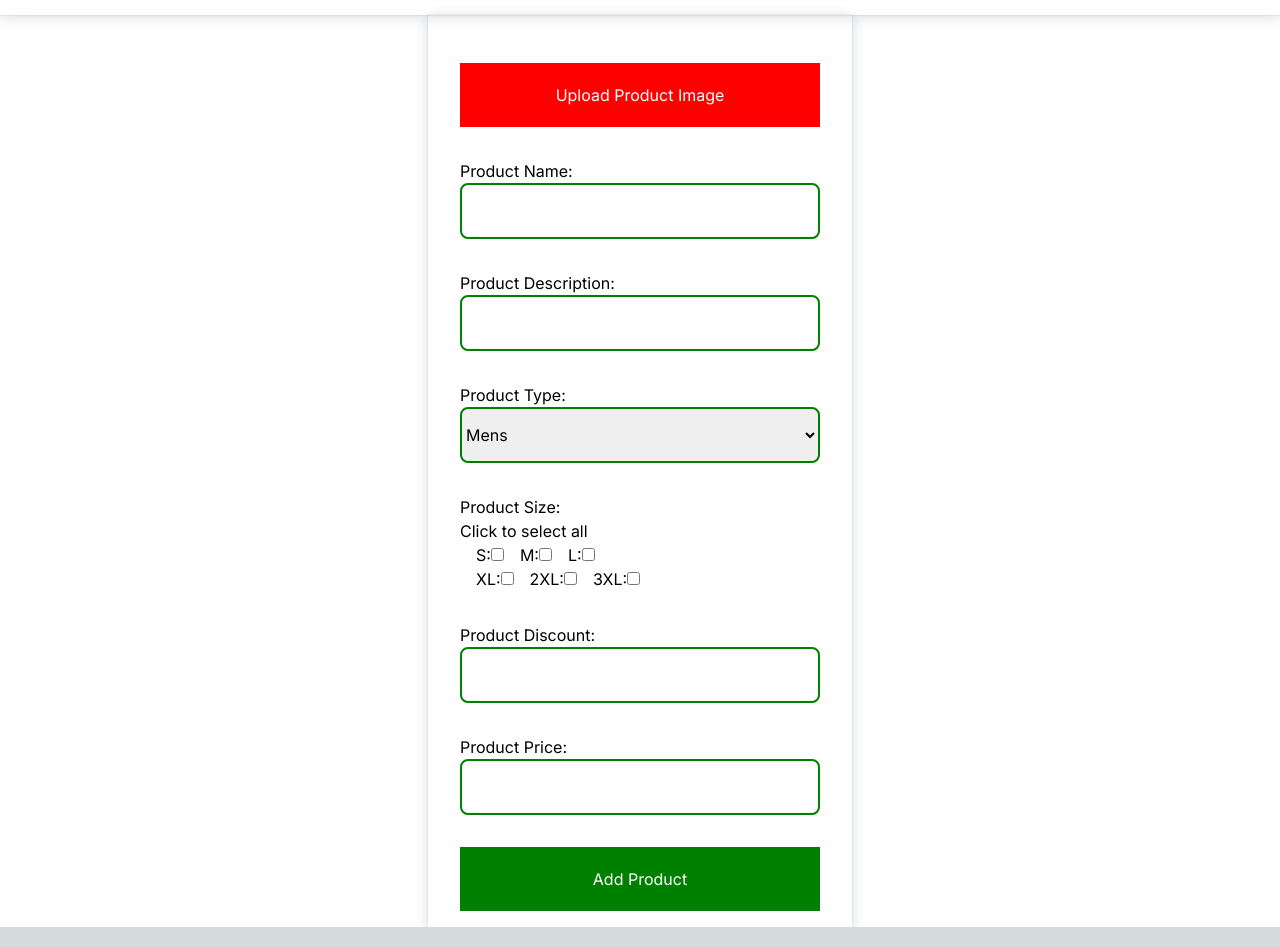
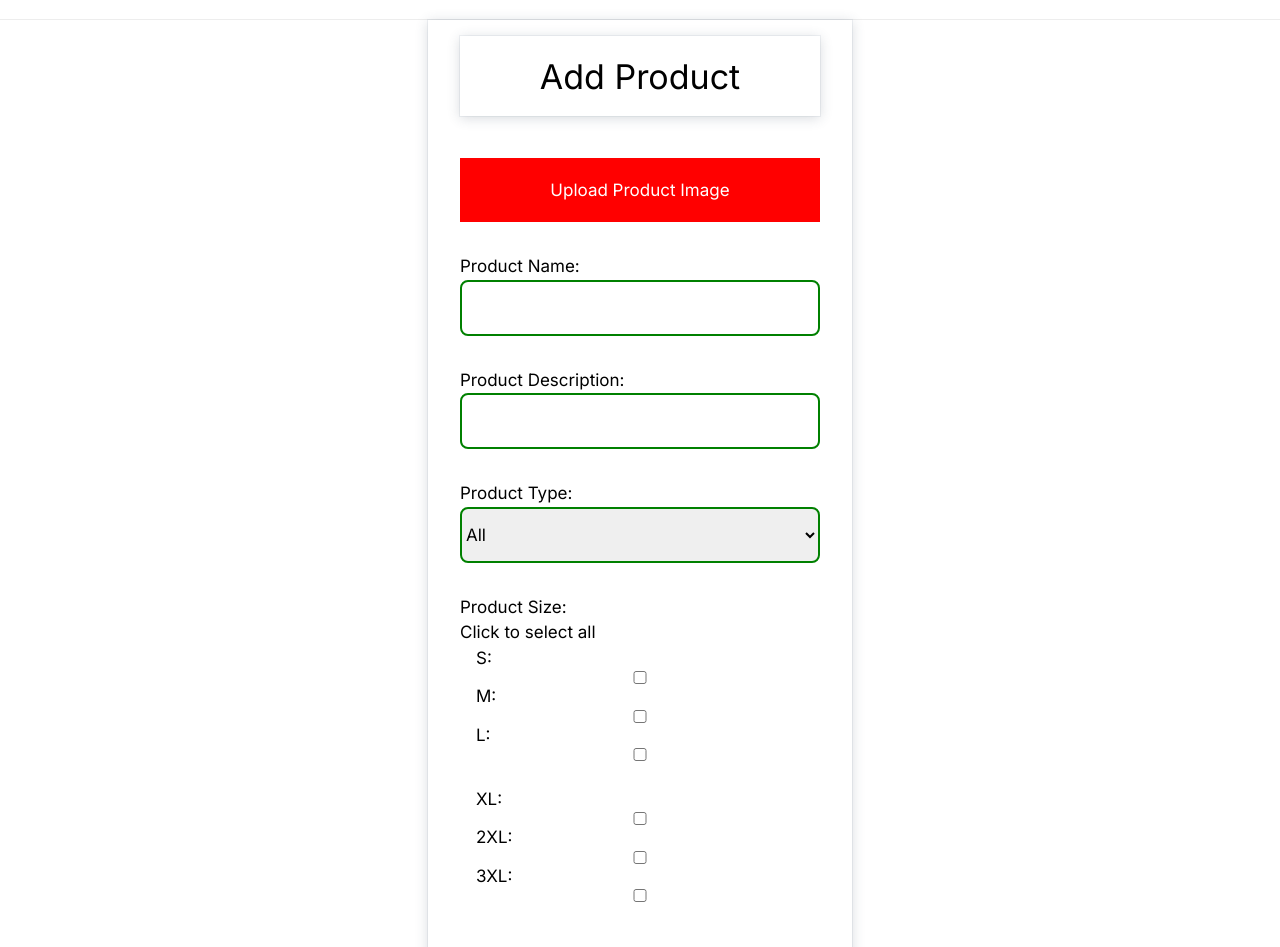
Before and after one commit to om0852/clothing-website, a Next.js app: page /page/profile/dashboard/addproduct in a window 1280 px wide. Shown: the part 65-1012 px from the top of the page. Built offline with nearby package versions, Linux system fonts and the light colour scheme.

Commit message:
add product page integrated with backend

```diff
--- a/app/api/edit/findAllProduct/route.js
+++ b/app/api/edit/findAllProduct/route.js
@@ -4,6 +4,7 @@ import connectDB from "@/utils/db"
 export async function POST(req, res) {
 connectDB();
     try{
+        console.log("find")
     const data = await ProductModel.find();
     return NextResponse.json({ status: 200, error: "retrive Successfully",data:data});
 
--- a/app/component/Header.tsx
+++ b/app/component/Header.tsx
@@ -10,7 +10,7 @@ export default function Header(){
       <div className="header-container">
 
         <a href="#" className="header-logo">
-          <img src="https://media.istockphoto.com/id/1417080439/photo/water-drop-splash-on-the-blue-background.jpg?s=1024x1024&w=is&k=20&c=tt1RQVN97eYLRMSPRbE7HPVZRf-cnQ6DX1R_po_hLJI=" alt="Anon's logo"  className="header-logo-img"/>
+          <img width={50} height={50} src="https://media.istockphoto.com/id/1417080439/photo/water-drop-splash-on-the-blue-background.jpg?s=1024x1024&w=is&k=20&c=tt1RQVN97eYLRMSPRbE7HPVZRf-cnQ6DX1R_po_hLJI=" alt="Anon's logo"  className="header-logo-img"/>
         </a>
 
         <div className="header-search-container">
--- /dev/null
+++ b/app/component/card/EditProductCard.tsx
@@ -0,0 +1,12 @@
+export default function EditProductCard({data}:any){
+    return(
+        <div className="card" style={{width:"18rem"}}>
+  <img src={data.img} className="card-img-top" alt="..."/>
+  <div className="card-body">
+    <h5 className="card-title">{data.title}</h5>
+    <p className="card-text">{data.description}</p>
+    <a href="#" className="btn btn-primary">Update</a>
+  </div>
+</div>
+    )
+}
--- a/app/page.tsx
+++ b/app/page.tsx
@@ -8,6 +8,8 @@ import CategoryHeader from "./component/CategoryHeader";
 import CategorySection from "./component/CategorySection";
 import HomeSection from "./component/HomeSection";
 import DealOfTheDay from "./component/DealOfTheDay";
+import { ToastContainer, toast } from 'react-toastify';
+import 'react-toastify/dist/ReactToastify.css';
 import BottomHeader from "./component/BottomHeader";
 
 export default function Home() {
@@ -23,6 +25,18 @@ if(localStorage.getItem("login")=="true"){
   return (
   <div>
 <Header/>
+<ToastContainer
+position="top-center"
+autoClose={5000}
+hideProgressBar={false}
+newestOnTop={false}
+closeOnClick
+rtl={false}
+pauseOnFocusLoss
+draggable
+pauseOnHover
+theme="light"
+/>
 <BottomHeader/>
 <CategoryHeader/>
 <Slider/>
--- a/app/page/profile/dashboard/addproduct/page.tsx
+++ b/app/page/profile/dashboard/addproduct/page.tsx
@@ -1,10 +1,13 @@
 "use client"
 import { useState } from "react"
 import "../dashboard.css"
+import { ToastContainer, toast } from 'react-toastify';
+import 'react-toastify/dist/ReactToastify.css';
+import Header from "@/app/component/Header";
 
 export default function Page() {
     interface productSchema {
-        img: string,
+        img: [...string],
         title: string,
         description: string,
         price: number,
@@ -14,15 +17,127 @@ export default function Page() {
         productType: string
     }
     const [productData, setProductData] = useState<productSchema>({
-        img: "",
+        img: [],
         title: "",
         description: "",
         price: 0,
         rating: [],
-        size: [''],
+        size: [],
         discount: 0,
-        productType: ""
+        productType: "All"
     });
+
+const handleAddProduct=async()=>{
+    if(productData.img.length==0){
+        toast.error('Add Atleast One Image', {
+            position: "top-center",
+            autoClose: 1000,
+            hideProgressBar: false,
+            closeOnClick: true,
+            pauseOnHover: true,
+            draggable: true,
+            progress: undefined,
+            theme: "light",
+            });    }
+    else if(productData.title==""){
+        toast.error('Enter  Product Name', {
+            position: "top-center",
+            autoClose: 2000,
+            hideProgressBar: false,
+            closeOnClick: true,
+            pauseOnHover: true,
+            draggable: true,
+            progress: undefined,
+            theme: "light",
+            });
+    }
+    else if(productData.description==""){
+        toast.error('Enter  Product description', {
+            position: "top-center",
+            autoClose: 2000,
+            hideProgressBar: false,
+            closeOnClick: true,
+            pauseOnHover: true,
+            draggable: true,
+            progress: undefined,
+            theme: "light",
+            });
+    }
+    else if(productData.price==0){
+        toast.error('Enter Product Price', {
+            position: "top-center",
+            autoClose: 2000,
+            hideProgressBar: false,
+            closeOnClick: true,
+            pauseOnHover: true,
+            draggable: true,
+            progress: undefined,
+            theme: "light",
+            });
+    }
+    else if(productData.size.length==0){
+        toast.error('Select Product Size', {
+            position: "top-center",
+            autoClose: 2000,
+            hideProgressBar: false,
+            closeOnClick: true,
+            pauseOnHover: true,
+            draggable: true,
+            progress: undefined,
+            theme: "light",
+            });
+    }
+    else if(productData.productType==""){
+        toast.error('Select Product Type', {
+            position: "top-center",
+            autoClose: 2000,
+            hideProgressBar: false,
+            closeOnClick: true,
+            pauseOnHover: true,
+            draggable: true,
+            progress: undefined,
+            theme: "light",
+            });
+    }
+    else{
+
+        const res = await fetch(`http://localhost:3000/api/edit/addProduct`, {
+            method: "POST",
+            headers: {
+          Accept: "application/json",
+          "Content-Type": "application/json",
+        },
+        body: JSON.stringify(productData),
+    });
+        const response=await res.json();
+        if(response.status==200){
+            toast.success(' Product Add Successfully', {
+                position: "top-center",
+                autoClose: 2000,
+                hideProgressBar: false,
+                closeOnClick: true,
+                pauseOnHover: true,
+                draggable: true,
+                progress: undefined,
+                theme: "light",
+                });
+        }
+        else{
+            toast.error('Check Internet Connection', {
+                position: "top-center",
+                autoClose: 2000,
+                hideProgressBar: false,
+                closeOnClick: true,
+                pauseOnHover: true,
+                draggable: true,
+                progress: undefined,
+                theme: "light",
+                });
+        }
+
+}
+}
+
     const handleAddSize = (e:any) => {
 if(e.target.checked==true){
     productData.size.push(e.target.name);
@@ -34,9 +149,11 @@ if(e.target.checked==true){
 }
     }
     const handleSetData = (e:any) => {
+
         const name = e.target.name;
         const value = e.target.value;
         setProductData(prev => ({ ...prev, [name]: value }));
+        console.log(productData)
     }
     const handlePic = async (e) => {
         const filedata = e.target.files[0];
@@ -52,8 +169,8 @@ if(e.target.checked==true){
         })
             .then((res) => {
                 res.json().then((data) => {
-                    console.log(data.url);
-                    setProductData(prev=>({...prev,img:data.url}));
+                    productData.img.push(data.url)
+                    setProductData(prev=>({...prev,img:productData.img}));
                 })
             }).catch((error) => {
                 console.log(error);
@@ -62,13 +179,24 @@ if(e.target.checked==true){
     return (
         <>
             <div className="addproduct-container">
-                <div className="addproduct-title">Add Product</div>
+                <ToastContainer/>
+                <Header/>
                 <div className="addproduct-form-container">
 
 
                     <div className="addproduct-form">
-{                        productData.img && <img width={"30"} height={"30"} src={productData.img}/>
-}                    <div style={{display:"flex",alignItems:"center",justifyContent:"center"}}>
+                    <div className="addproduct-title" style={{marginBottom:10}}>Add Product</div>
+
+                        <div style={{display:"flex",alignItems:"center",justifyContent:"space-around"}}>
+{                        productData.img && productData.img.map((data,index)=>{
+return(
+    <img onDoubleClick={(e)=>{productData.img.splice(index,1);                    setProductData(prev=>({...prev,img:productData.img}));
+}} width={"40"} height={"40"} src={data}/>
+)
+})
+}
+</div>
+                 <div style={{display:"flex",alignItems:"center",justifyContent:"center"}}>
 
 <label style={{width:"45vh",
     height:"8vh",
@@ -80,19 +208,20 @@ if(e.target.checked==true){
     marginTop:"4vh"
 }} htmlFor="uploadimg">Upload Product Image</label>
 <input onChange={handlePic} hidden id="uploadimg" type="file" accept="image/*" />
-    </div>
+</div>
 
                             <div className="input-container">
                                 <h3>Product Name:</h3>
-                                <input name="title" onChange={(e) => handleSetData} className="addproduct-input" />
+                                <input name="title" onChange={(e) => handleSetData(e)} className="addproduct-input" />
                             </div>
                             <div className="input-container">
                                 <h3>Product Description:</h3>
-                                <input name="description" onChange={(e) => handleSetData} className="addproduct-input" />
+                                <input name="description" onChange={(e) => handleSetData(e)} className="addproduct-input" />
                             </div>
                             <div className="input-container">
                                 <h3>Product Type:</h3>
                                 <select name="productType" onChange={handleSetData} className="addproduct-input">
+                                    <option>All</option>
                                     <option>Mens</option>
                                     <option>Womens</option>
                                     <option>Kids</option>
@@ -110,11 +239,11 @@ if(e.target.checked==true){
                             </div>
                             <div className="input-container">
                                 <h3>Product Discount:</h3>
-                                <input type="number" className="addproduct-input" />
+                                <input onChange={handleSetData} type="number" name="discount" className="addproduct-input" />
                             </div>
                             <div className="input-container">
                                 <h3>Product Price:</h3>
-                                <input type="number" className="addproduct-input" />
+                                <input onChange={handleSetData} type="number" name="price" className="addproduct-input" />
                             </div>
                             <div>
                                 <button style={{width:"45vh",
@@ -125,7 +254,7 @@ if(e.target.checked==true){
     background:"green",
     color:"white",
     marginTop:"4vh"
-}}>Add Product</button>
+}} onClick={handleAddProduct}>Add Product</button>
                             </div>
                                 </div>
                 </div>
--- /dev/null
+++ b/app/page/profile/dashboard/editproduct/page.tsx
@@ -0,0 +1,55 @@
+"use client"
+import Header from "@/app/component/Header";
+import { useEffect, useState } from "react";
+import "../../../../css/component.css";
+import 'bootstrap/dist/css/bootstrap.css'
+
+import EditProductCard from "@/app/component/card/EditProductCard";
+export default function Page(){
+    interface productSchema {
+        img: [...string],
+        title: string,
+        description: string,
+        price: number,
+        rating: [],
+        size: [...string],
+        discount: number,
+        productType: string
+    }
+    const [productData,setProductData]=useState<[productSchema]>([]);
+const fetchProductData=async()=>{
+
+    const res = await fetch(`http://localhost:3000/api/edit/findAllProduct`, {
+        method: "POST",
+        headers: {
+      Accept: "application/json",
+      "Content-Type": "application/json",
+    },
+    body: JSON.stringify(productData),
+});
+    const response=await res.json();
+    setProductData(response.data)
+    if(response.status==200){
+    }
+}
+useEffect(()=>{
+    fetchProductData()
+},[])
+    return(
+        <>
+        <Header/>
+        {productData && productData.map((data,index)=>{
+            return(
+            <>
+            <EditProductCard data={data}/>
+            </>
+            )
+
+        })
+
+
+        }
+
+        </>
+    )
+}
--- a/app/page/profile/dashboard/page.tsx
+++ b/app/page/profile/dashboard/page.tsx
@@ -9,8 +9,11 @@ export default function Page(){
         <div onClick={(e)=>{router.push("/page/profile/dashboard/addproduct")}} style={{width:"100%",height:"10vh",marginTop:"3vh",background:"red"}}>
 Add Product
         </div>
+        <div onClick={(e)=>{router.push("/page/profile/dashboard/editproduct")}} style={{width:"100%",height:"10vh",marginTop:"3vh",background:"red"}}>
+Edit Product
+        </div>
         <div onClick={(e)=>{router.push("/page/profile/dashboard/banneredit")}} style={{width:"100%",height:"10vh",marginTop:"3vh",background:"red"}}>
-            Banner Edit
+          Edit  Banner
         </div>
         <div onClick={(e)=>{router.push("/page/profile/dashboard/trendingedit")}} style={{width:"100%",height:"10vh",marginTop:"3vh",background:"red"}}>
             Trending Edit
--- a/model/product.tsx
+++ b/model/product.tsx
@@ -2,9 +2,11 @@ import {Schema, model, models} from 'mongoose';
 
 const BannerModels=new Schema({
 img:{
-    type:String,
+    type:Array,
     required:true
 },
+
+
 title:{
     type:String,
     required:true
--- a/package.json
+++ b/package.json
@@ -9,12 +9,14 @@
     "lint": "next lint"
   },
   "dependencies": {
+    "bootstrap": "^5.3.3",
     "dotenv": "^16.4.5",
     "express": "^4.19.2",
     "mongoose": "^8.4.1",
     "next": "14.2.3",
     "react": "^18",
-    "react-dom": "^18"
+    "react-dom": "^18",
+    "react-toastify": "^10.0.5"
   },
   "devDependencies": {
     "@types/node": "^20",
```
Also changed, not shown: 1 other file (tests, documents, lock files or other folders).
